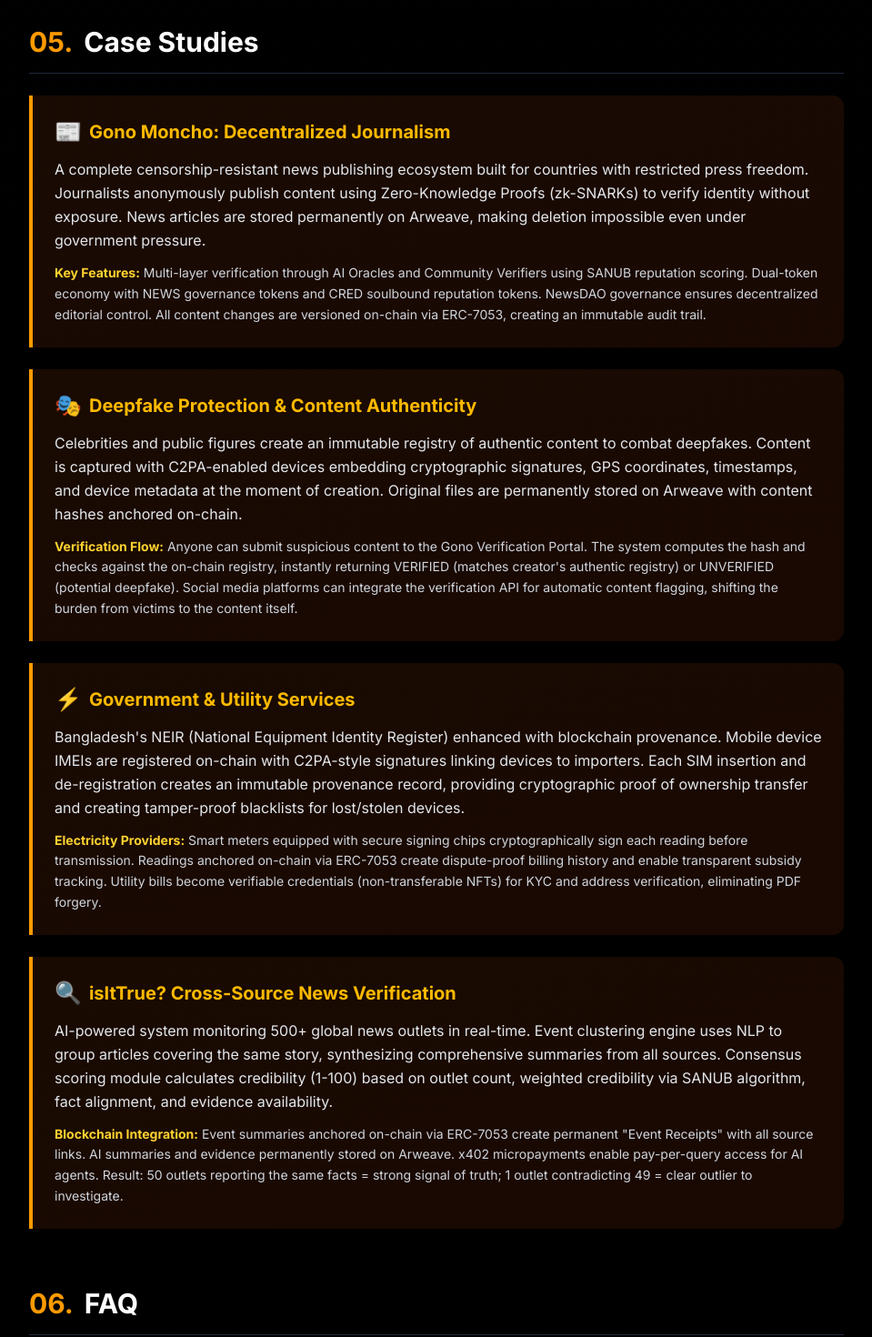
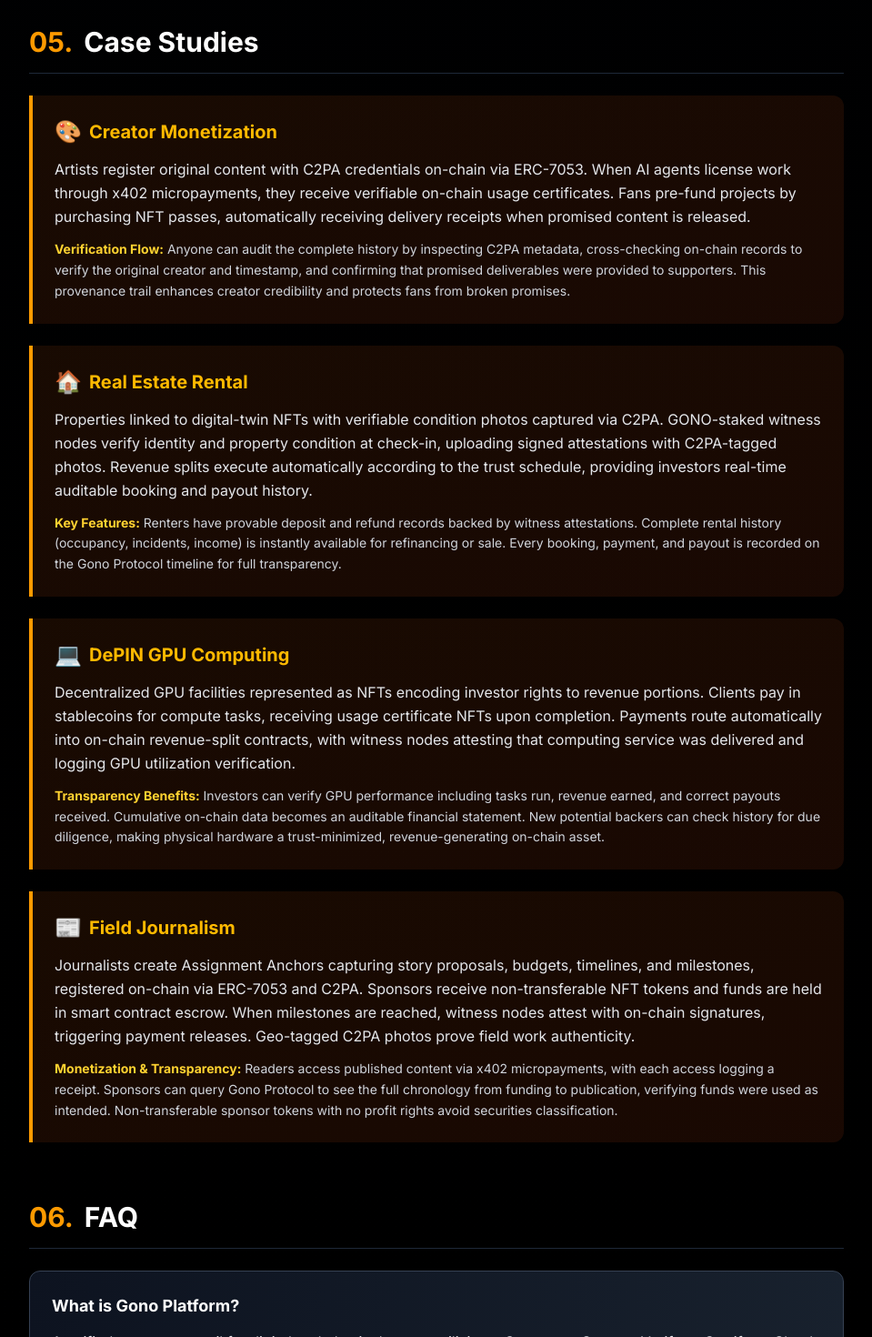
Before and after one commit to Meherajs/gono-protocol-website, a Next.js app in the folder frontend/: page /whitepaper in a window 1280 px wide. Shown: the part 3280-4750 px from the top of the page at 91% size, without its empty margins (312-1271 px from the left). Built offline with nearby package versions, Linux system fonts and the light colour scheme; no server answers.

Commit message:
Update whitepaper case studies with general use cases from additional MD file

```diff
--- a/frontend/app/whitepaper/page.tsx
+++ b/frontend/app/whitepaper/page.tsx
@@ -302,46 +302,46 @@
                             <div className="space-y-4 sm:space-y-6">
                                 <div className="bg-gradient-to-br from-amber-900/20 to-orange-900/20 border-l-4 border-amber-500 rounded-r-xl p-4 sm:p-6 hover:shadow-lg hover:shadow-amber-500/20 transition-all">
                                     <h4 className="text-lg sm:text-xl font-bold text-amber-400 mb-2 sm:mb-3 flex items-center gap-2">
-                                        <span className="text-xl sm:text-2xl">📰</span> Gono Moncho: Decentralized Journalism
+                                        <span className="text-xl sm:text-2xl">🎨</span> Creator Monetization
                                     </h4>
                                     <p className="text-gray-200 leading-relaxed text-sm sm:text-base mb-3">
-                                        A complete censorship-resistant news publishing ecosystem built for countries with restricted press freedom. Journalists anonymously publish content using Zero-Knowledge Proofs (zk-SNARKs) to verify identity without exposure. News articles are stored permanently on Arweave, making deletion impossible even under government pressure.
+                                        Artists register original content with C2PA credentials on-chain via ERC-7053. When AI agents license work through x402 micropayments, they receive verifiable on-chain usage certificates. Fans pre-fund projects by purchasing NFT passes, automatically receiving delivery receipts when promised content is released.
                                     </p>
                                     <p className="text-gray-300 leading-relaxed text-sm">
-                                        <strong className="text-amber-300">Key Features:</strong> Multi-layer verification through AI Oracles and Community Verifiers using SANUB reputation scoring. Dual-token economy with NEWS governance tokens and CRED soulbound reputation tokens. NewsDAO governance ensures decentralized editorial control. All content changes are versioned on-chain via ERC-7053, creating an immutable audit trail.
+                                        <strong className="text-amber-300">Verification Flow:</strong> Anyone can audit the complete history by inspecting C2PA metadata, cross-checking on-chain records to verify the original creator and timestamp, and confirming that promised deliverables were provided to supporters. This provenance trail enhances creator credibility and protects fans from broken promises.
                                     </p>
                                 </div>
                                 <div className="bg-gradient-to-br from-amber-900/20 to-orange-900/20 border-l-4 border-amber-500 rounded-r-xl p-4 sm:p-6 hover:shadow-lg hover:shadow-amber-500/20 transition-all">
                                     <h4 className="text-lg sm:text-xl font-bold text-amber-400 mb-2 sm:mb-3 flex items-center gap-2">
-                                        <span className="text-xl sm:text-2xl">🎭</span> Deepfake Protection & Content Authenticity
+                                        <span className="text-xl sm:text-2xl">🏠</span> Real Estate Rental
                                     </h4>
                                     <p className="text-gray-200 leading-relaxed text-sm sm:text-base mb-3">
-                                        Celebrities and public figures create an immutable registry of authentic content to combat deepfakes. Content is captured with C2PA-enabled devices embedding cryptographic signatures, GPS coordinates, timestamps, and device metadata at the moment of creation. Original files are permanently stored on Arweave with content hashes anchored on-chain.
+                                        Properties linked to digital-twin NFTs with verifiable condition photos captured via C2PA. GONO-staked witness nodes verify identity and property condition at check-in, uploading signed attestations with C2PA-tagged photos. Revenue splits execute automatically according to the trust schedule, providing investors real-time auditable booking and payout history.
                                     </p>
                                     <p className="text-gray-300 leading-relaxed text-sm">
-                                        <strong className="text-amber-300">Verification Flow:</strong> Anyone can submit suspicious content to the Gono Verification Portal. The system computes the hash and checks against the on-chain registry, instantly returning VERIFIED (matches creator's authentic registry) or UNVERIFIED (potential deepfake). Social media platforms can integrate the verification API for automatic content flagging, shifting the burden from victims to the content itself.
+                                        <strong className="text-amber-300">Key Features:</strong> Renters have provable deposit and refund records backed by witness attestations. Complete rental history (occupancy, incidents, income) is instantly available for refinancing or sale. Every booking, payment, and payout is recorded on the Gono Protocol timeline for full transparency.
                                     </p>
                                 </div>
                                 <div className="bg-gradient-to-br from-amber-900/20 to-orange-900/20 border-l-4 border-amber-500 rounded-r-xl p-4 sm:p-6 hover:shadow-lg hover:shadow-amber-500/20 transition-all">
                                     <h4 className="text-lg sm:text-xl font-bold text-amber-400 mb-2 sm:mb-3 flex items-center gap-2">
-                                        <span className="text-xl sm:text-2xl">⚡</span> Government & Utility Services
+                                        <span className="text-xl sm:text-2xl">💻</span> DePIN GPU Computing
                                     </h4>
                                     <p className="text-gray-200 leading-relaxed text-sm sm:text-base mb-3">
-                                        Bangladesh's NEIR (National Equipment Identity Register) enhanced with blockchain provenance. Mobile device IMEIs are registered on-chain with C2PA-style signatures linking devices to importers. Each SIM insertion and de-registration creates an immutable provenance record, providing cryptographic proof of ownership transfer and creating tamper-proof blacklists for lost/stolen devices.
+                                        Decentralized GPU facilities represented as NFTs encoding investor rights to revenue portions. Clients pay in stablecoins for compute tasks, receiving usage certificate NFTs upon completion. Payments route automatically into on-chain revenue-split contracts, with witness nodes attesting that computing service was delivered and logging GPU utilization verification.
                                     </p>
                                     <p className="text-gray-300 leading-relaxed text-sm">
-                                        <strong className="text-amber-300">Electricity Providers:</strong> Smart meters equipped with secure signing chips cryptographically sign each reading before transmission. Readings anchored on-chain via ERC-7053 create dispute-proof billing history and enable transparent subsidy tracking. Utility bills become verifiable credentials (non-transferable NFTs) for KYC and address verification, eliminating PDF forgery.
+                                        <strong className="text-amber-300">Transparency Benefits:</strong> Investors can verify GPU performance including tasks run, revenue earned, and correct payouts received. Cumulative on-chain data becomes an auditable financial statement. New potential backers can check history for due diligence, making physical hardware a trust-minimized, revenue-generating on-chain asset.
                                     </p>
                                 </div>
                                 <div className="bg-gradient-to-br from-amber-900/20 to-orange-900/20 border-l-4 border-amber-500 rounded-r-xl p-4 sm:p-6 hover:shadow-lg hover:shadow-amber-500/20 transition-all">
                                     <h4 className="text-lg sm:text-xl font-bold text-amber-400 mb-2 sm:mb-3 flex items-center gap-2">
-                                        <span className="text-xl sm:text-2xl">🔍</span> isItTrue? Cross-Source News Verification
+                                        <span className="text-xl sm:text-2xl">📰</span> Field Journalism
                                     </h4>
                                     <p className="text-gray-200 leading-relaxed text-sm sm:text-base mb-3">
-                                        AI-powered system monitoring 500+ global news outlets in real-time. Event clustering engine uses NLP to group articles covering the same story, synthesizing comprehensive summaries from all sources. Consensus scoring module calculates credibility (1-100) based on outlet count, weighted credibility via SANUB algorithm, fact alignment, and evidence availability.
+                                        Journalists create Assignment Anchors capturing story proposals, budgets, timelines, and milestones, registered on-chain via ERC-7053 and C2PA. Sponsors receive non-transferable NFT tokens and funds are held in smart contract escrow. When milestones are reached, witness nodes attest with on-chain signatures, triggering payment releases. Geo-tagged C2PA photos prove field work authenticity.
                                     </p>
                                     <p className="text-gray-300 leading-relaxed text-sm">
-                                        <strong className="text-amber-300">Blockchain Integration:</strong> Event summaries anchored on-chain via ERC-7053 create permanent &quot;Event Receipts&quot; with all source links. AI summaries and evidence permanently stored on Arweave. x402 micropayments enable pay-per-query access for AI agents. Result: 50 outlets reporting the same facts = strong signal of truth; 1 outlet contradicting 49 = clear outlier to investigate.
+                                        <strong className="text-amber-300">Monetization & Transparency:</strong> Readers access published content via x402 micropayments, with each access logging a receipt. Sponsors can query Gono Protocol to see the full chronology from funding to publication, verifying funds were used as intended. Non-transferable sponsor tokens with no profit rights avoid securities classification.
                                     </p>
                                 </div>
                             </div>
```
